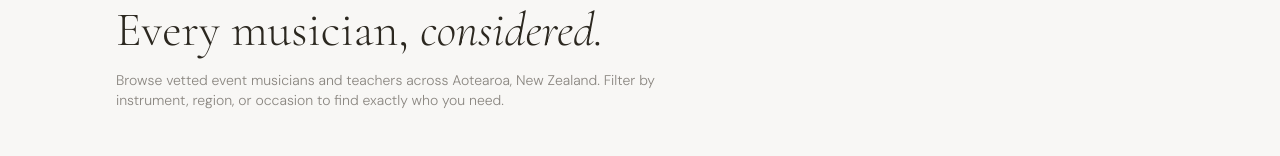
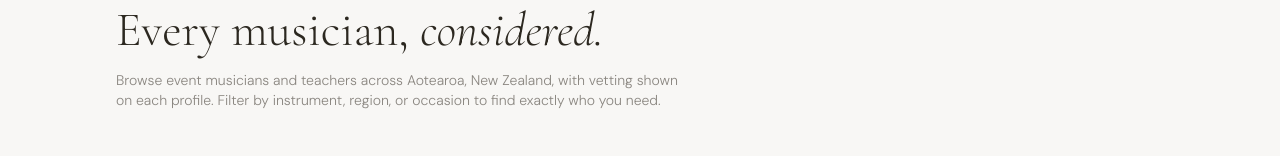
Before and after one commit to musiciangallery/Musician-Gallery, a Next.js app: page /gallery in a window 1280 px wide. Shown: the part 174-330 px from the top of the page. Built offline with nearby package versions, Linux system fonts and the light colour scheme; no server answers; the database is empty.

Commit message:
Add files via upload

```diff
--- a/src/app/gallery/page.tsx
+++ b/src/app/gallery/page.tsx
@@ -18,8 +18,9 @@ export default async function GalleryPage() {
         Every musician, <em>considered.</em>
       </h1>
       <p className="text-sm text-mid max-w-xl mb-12">
-        Browse vetted event musicians and teachers across Aotearoa, New Zealand.
-        Filter by instrument, region, or occasion to find exactly who you need.
+        Browse event musicians and teachers across Aotearoa, New Zealand, with
+        vetting shown on each profile. Filter by instrument, region, or
+        occasion to find exactly who you need.
       </p>
       <GalleryBrowser allMusicians={allMusicians} />
     </section>
--- a/src/app/musicians/[slug]/page.tsx
+++ b/src/app/musicians/[slug]/page.tsx
@@ -4,6 +4,7 @@ import type { Metadata } from "next";
 import { musicians } from "@/lib/musicians";
 import { getMusicianBySlugAsync } from "@/lib/musicians-live";
 import MusicianPhoto from "@/components/MusicianPhoto";
+import ShareButton from "@/components/ShareButton";
 
 // Real, approved musicians are added after the site is built and deployed,
 // so their profile pages can't be pre-generated at build time — this page
@@ -48,11 +49,17 @@ export default async function MusicianProfile({
           <h1 className="font-serif text-4xl md:text-5xl mt-3">{m.name}</h1>
           <p className="text-sm text-mid mt-2">{m.type}</p>
         </div>
-        {m.vetted && (
-          <span className="text-[10px] tracking-[0.14em] uppercase text-accent border border-accent/40 rounded-full px-3 py-1.5 h-fit">
-            Police Vetted
-          </span>
-        )}
+        <div className="flex items-center gap-3">
+          {m.vetted && (
+            <span className="text-[10px] tracking-[0.14em] uppercase text-accent border border-accent/40 rounded-full px-3 py-1.5 h-fit">
+              Police Vetted
+            </span>
+          )}
+          <ShareButton
+            title={`${m.name} | Musician Gallery`}
+            path={`/musicians/${m.slug}`}
+          />
+        </div>
       </div>
 
       <div className="mt-10 max-w-xs">
```
